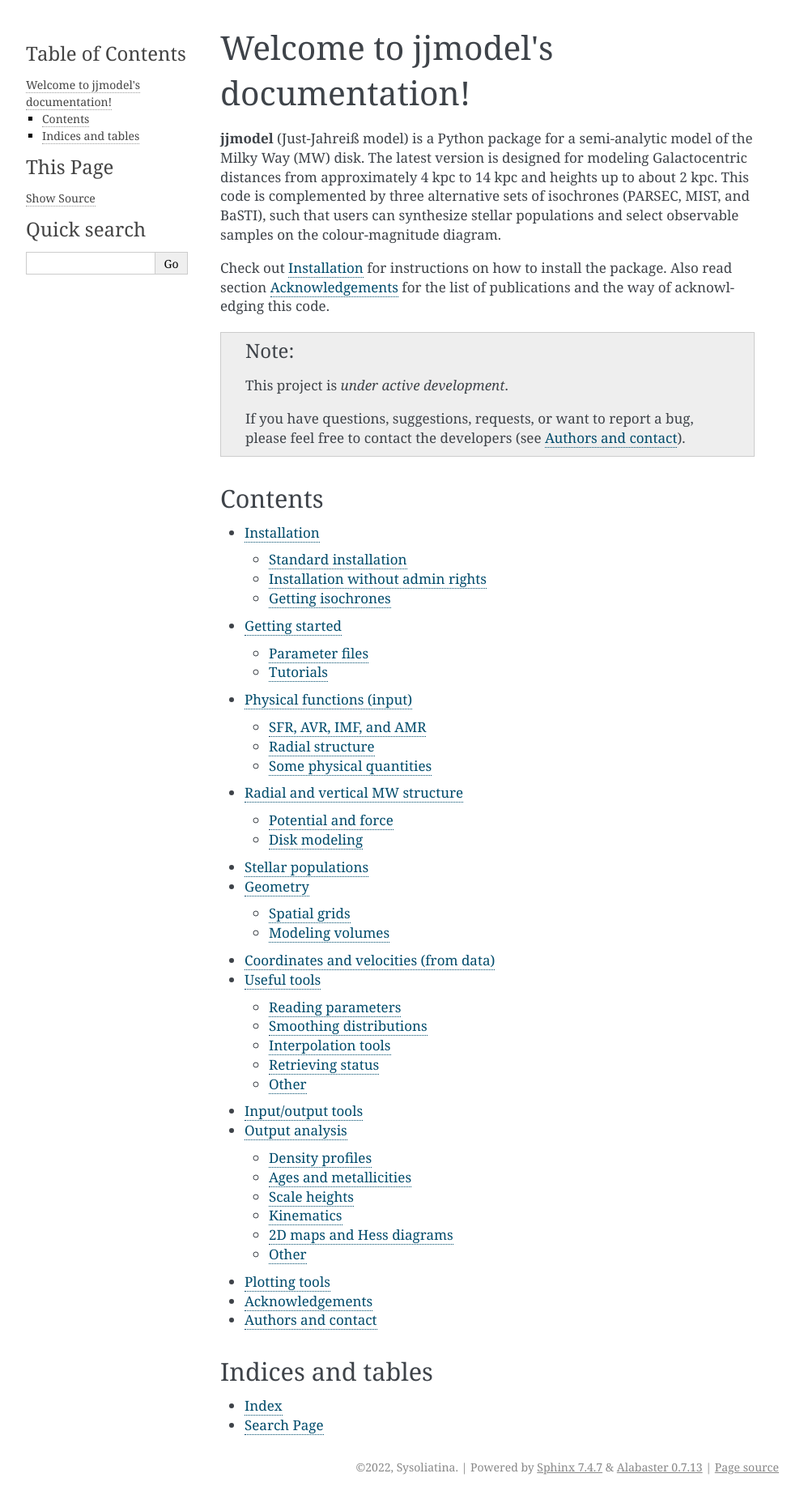
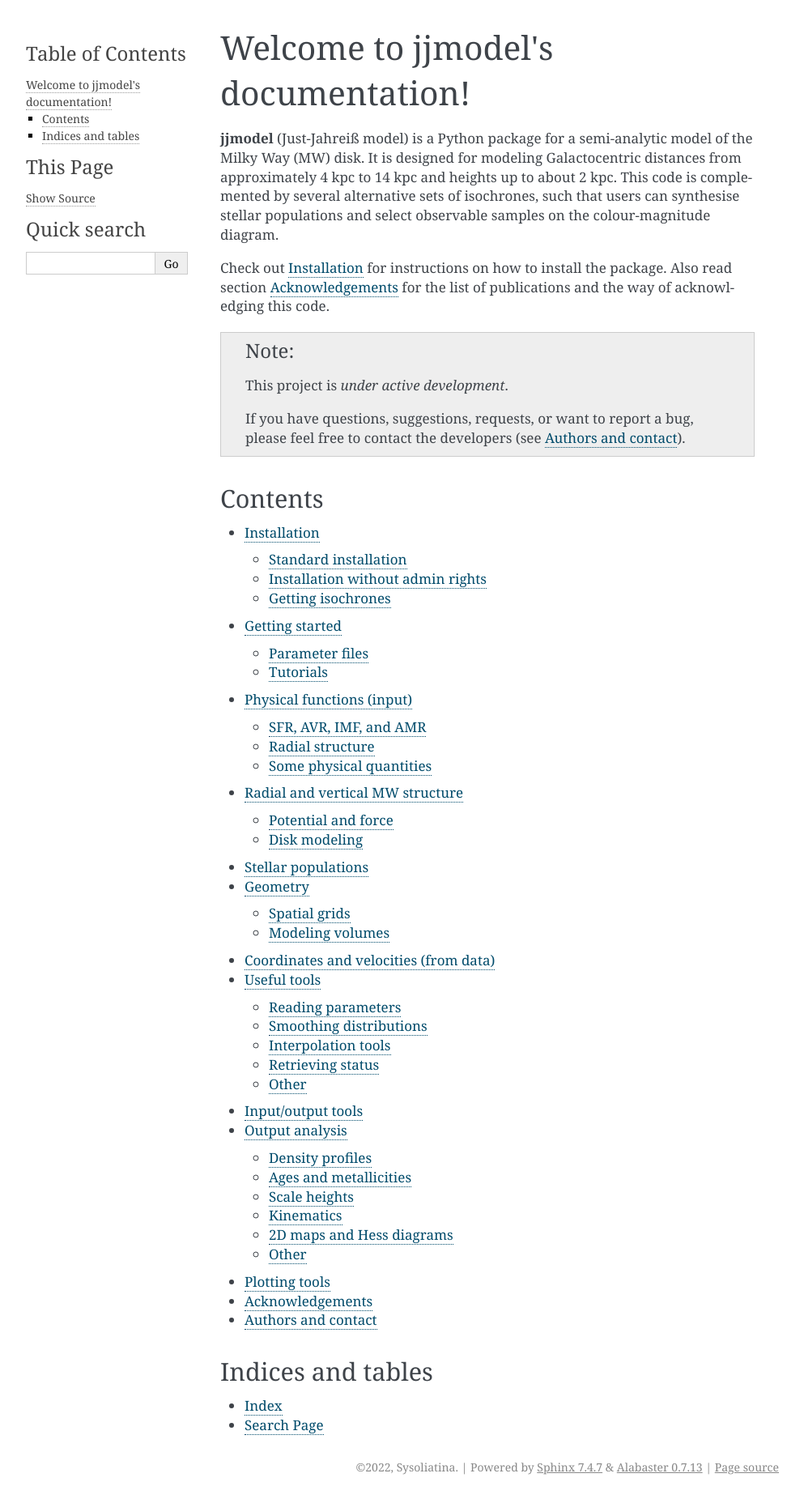
Before and after one commit to askenja/jjmodel, a Sphinx documentation site: the page built from jjmodel/docs/source/index.rst, in a window 1280 px wide. Shown: the whole page at 81% size, without its empty margins (148-1141 px from the left). Built offline with Sphinx 7.4.7, drawn with Linux system fonts in a browser that asks for light colours.

Commit message:
Updated docs

```diff
--- a/jjmodel/docs/source/contacts.rst
+++ b/jjmodel/docs/source/contacts.rst
@@ -9,7 +9,7 @@ Authors and contact
 
 **Code developer:** Dr. Kseniia Sysoliatina (1)
 
-**Collaborators:** PhD. candidate Akash Vani (2), Appl. Prof. Dr. Andreas Just (3)
+**Collaborators:** PhD candidate Akash Vani (2), Appl. Prof. Dr. Andreas Just (3)
 
 **Affiliations:**
 
--- a/jjmodel/docs/source/index.rst
+++ b/jjmodel/docs/source/index.rst
@@ -7,10 +7,7 @@ Welcome to jjmodel's documentation!
 *************************************
 
 **jjmodel** (Just-Jahreiß model) is a Python package for a semi-analytic model of the Milky Way (MW) disk.
-The latest version is designed
-for modeling Galactocentric distances from approximately 4 kpc to 14 kpc and heights up to about 2 kpc.
-This code is complemented by three alternative sets of isochrones (PARSEC, MIST, and BaSTI),
-such that users can synthesize stellar populations and select observable samples on the colour-magnitude diagram.
+It is designed for modeling Galactocentric distances from approximately 4 kpc to 14 kpc and heights up to about 2 kpc. This code is complemented by several alternative sets of isochrones, such that users can synthesise stellar populations and select observable samples on the colour-magnitude diagram.
 
 Check out :doc:`installation` for instructions on how to install the package. Also read section :doc:`acknowledgements` for the list of publications and the way of acknowledging this code.
 
```
Also changed, not shown: jjmodel/docs/source/acknowledgements.rst (+5 -3 lines), jjmodel/docs/source/installation.rst (+5 -2 lines), 5 other files.
